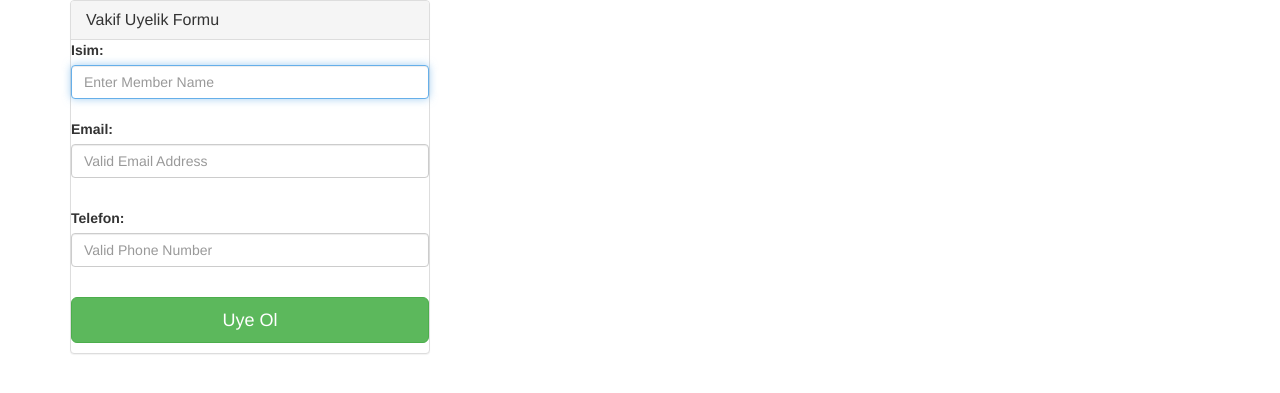
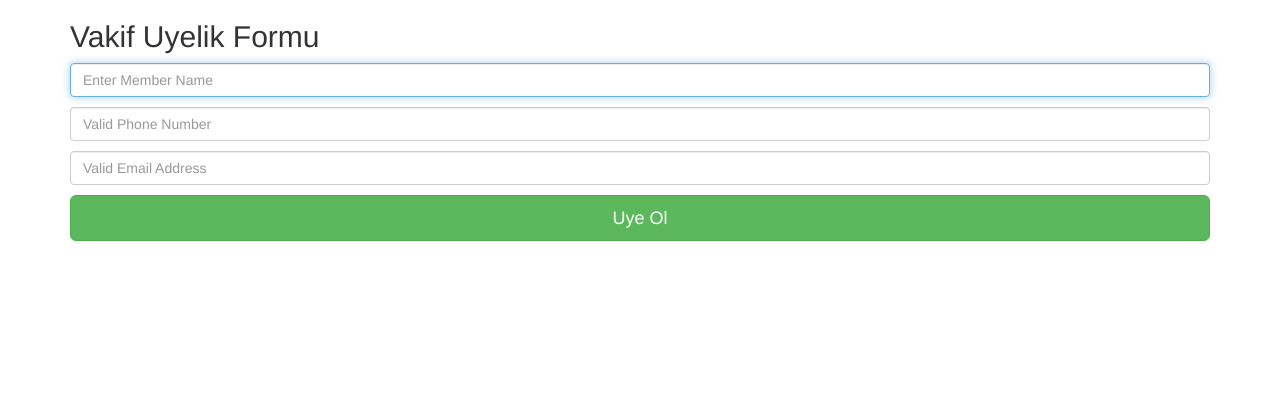
Before and after one commit to AlperSakarya/gorevli, a Flask app: page /signup in a window 1280 px wide. Shown: the top 393 px of the page. Run offline with Flask 2, Linux system fonts and the light colour scheme; some libraries are stand-ins or nearby versions.

Commit message:
Fixed layout issues

```diff
--- a/templates/admin.html
+++ b/templates/admin.html
@@ -15,11 +15,6 @@
                     <input type="submit" value="Giris Yap" class="btn btn-success btn-lg btn-block" role="button">
                 </form>
 
-
-
-
-
-
 </div>
 
 
--- a/templates/signup.html
+++ b/templates/signup.html
@@ -2,28 +2,20 @@
 {% block content %}
 
 <div class="container">
-    <div class="row">
-        <div class="col-xs-12 col-md-4">
-            <div class="panel panel-default">
-                <div class="panel-heading">
-                    <h3 class="panel-title">
-                        Vakif Uyelik Formu
-                    </h3>
-                </div>
-                <form action="signuprequest" method="post">
-                    <label>Isim:</label>
-                    <input type="text" name="memberName" class="form-control" placeholder="Enter Member Name"
-                                    required autofocus/><br><p>
-                    <label>Email:</label>
-                    <input type="text" name="notificationEmail" class="form-control" placeholder="Valid Email Address"
-                                    required autofocus/><br><p>
-                    <label>Telefon:</label>
-                    <input type="text" name="phoneNumber" class="form-control" placeholder="Valid Phone Number"
-                                    required autofocus/><br><p>
-                    <input type="submit" value="Uye Ol" class="btn btn-success btn-lg btn-block" role="button">
-                </form>
-            </div>
-        </div>
-    </div>
+
+	<form class="form-signin" action="signuprequest" method="post">
+		<h2 class="form-signin-heading">Vakif Uyelik Formu</h2>
+
+		<p><label for="memberName" class="sr-only">Isim:</label>
+                <input type="text" name="memberName" class="form-control" placeholder="Enter Member Name" required autofocus/></p>
+
+		<p><label for="phoneNumber" class="sr-only">Telefon:</label>
+                <input type="text" name="phoneNumber" class="form-control" placeholder="Valid Phone Number" required autofocus/></p>
+
+		<p><label for="notificationEmail" class="sr-only">Email:</label>
+                <input type="email" name="notificationEmail" class="form-control" placeholder="Valid Email Address" autofocus/></p>
+
+                <input type="submit" value="Uye Ol" class="btn btn-success btn-lg btn-block" role="button">
+	</form>
 </div>
 {% endblock %}
```
Also changed, not shown: templates/index.html (+2 -12 lines).
